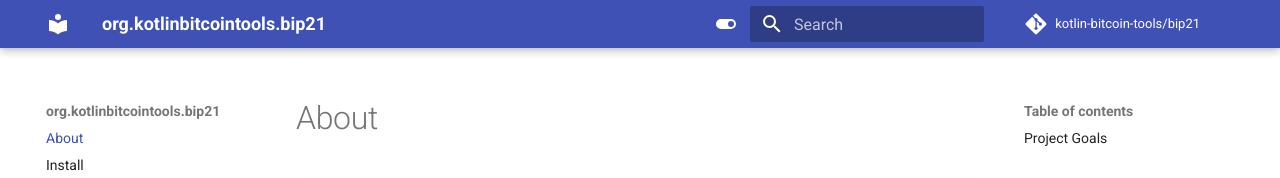
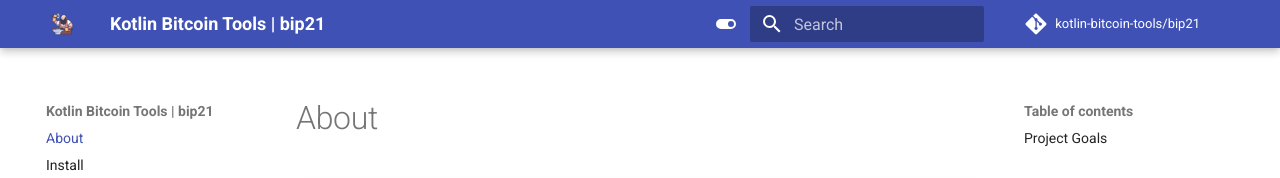
Before and after one commit to kotlin-bitcoin-tools/bip21, an MkDocs documentation site: the page built from docs/index.md, in a window 1280 px wide. Shown: the top 178 px of the page. Built offline with MkDocs 1.6.1 and Material for MkDocs 9.7.7, drawn with Linux system fonts in a browser that asks for light colours; comment, search, counter and statistics services are not loaded.

Commit message:
Add logo to docs

```diff
--- a/mkdocs.yaml
+++ b/mkdocs.yaml
@@ -1,12 +1,13 @@
-site_name: "org.kotlinbitcointools.bip21"
+site_name: "Kotlin Bitcoin Tools | bip21"
 repo_name: "kotlin-bitcoin-tools/bip21"
 repo_url: https://github.com/kotlin-bitcoin-tools/bip21
 
 theme:
   name: material
+  logo: images/logo.png
 
-#  icon:
-#    logo: material/car
+  # icon:
+  #   logo: images/logo.png
 
   features:
     - navigation.instant
```
Also changed, not shown: docs/images/logo.png (added).
